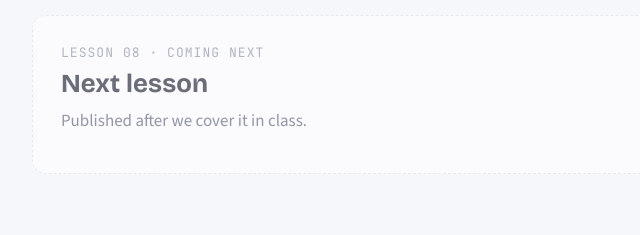
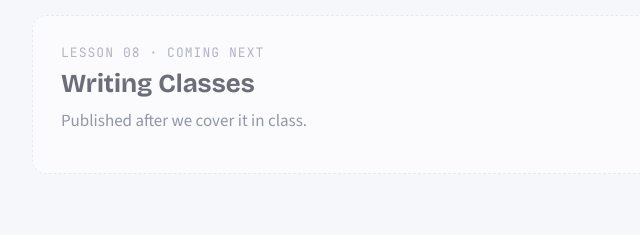
Before and after one commit to mcandiri/AP-CS-A-Grup-2, a plain HTML site: page docs/index.html in a window 1280 px wide. Shown: the part 2657-2892 px from the top of the page, 198-838 px from the left. Drawn offline with nearby package versions, Linux system fonts and the light colour scheme.

Commit message:
Ana sayfa: Ders 8 karti Writing Classes
Co-Authored-By: Claude Opus 5.5 <noreply@anthropic.com>

```diff
--- a/docs/index.html
+++ b/docs/index.html
@@ -167,7 +167,7 @@
       <li>
         <div class="card card--soon">
           <span class="card-no">Lesson 08 · coming next</span>
-          <h2>Next lesson</h2>
+          <h2>Writing Classes</h2>
           <p>Published after we cover it in class.</p>
         </div>
       </li>
```
